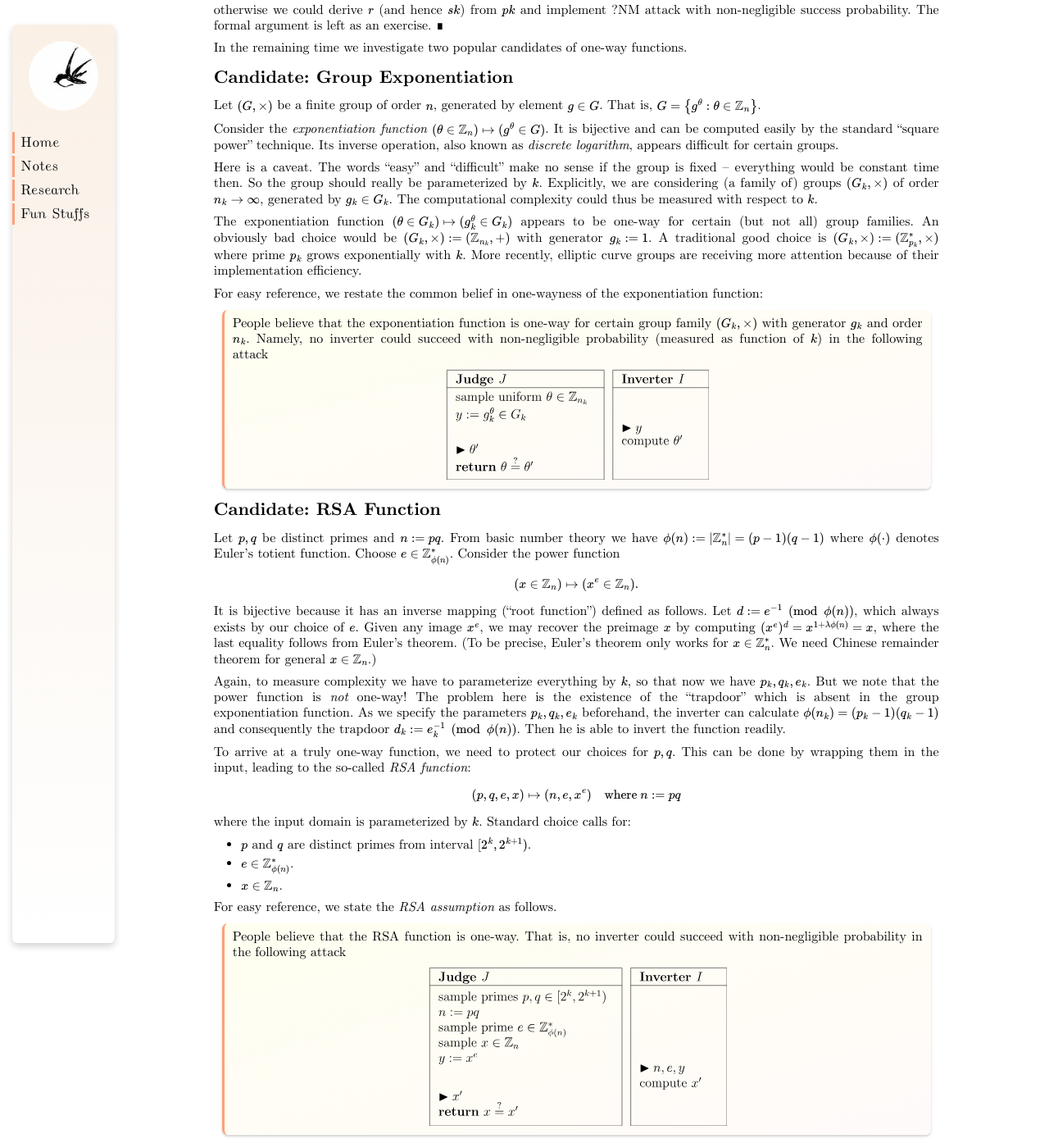
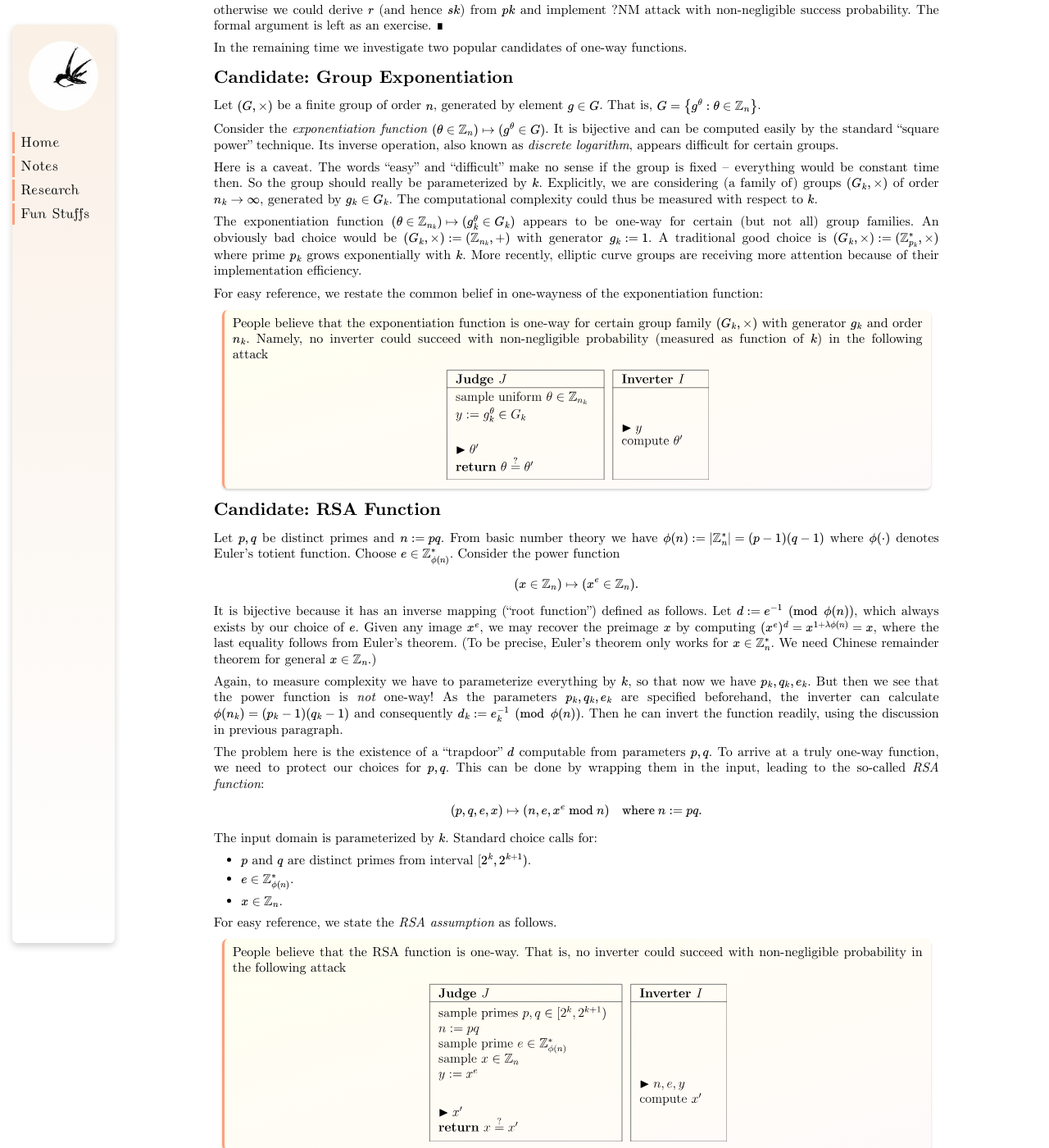
Before and after one commit to YanhengWang/yanhengwang.github.io, a Jekyll site: the page built from notes/signature/3.md, in a window 1280 px wide and 1400 px high, scrolled down 1393 px. Shown: the whole window at 82% size. Built offline with Jekyll 4.4.1, drawn with Linux system fonts in a browser that asks for light colours; some of the changed text lies outside the part shown.

Commit message:
signature: improve presentation

```diff
--- a/notes/signature/3.md
+++ b/notes/signature/3.md
@@ -66,7 +66,7 @@ Consider the *exponentiation function* $$(\theta \in \Int_n) \mapsto (g^\theta \
 
 Here is a caveat. The words "easy" and "difficult" make no sense if the group is fixed -- everything would be constant time then. So the group should really be parameterized by $$k$$. Explicitly, we are considering (a family of) groups $$(G_k,\times)$$ of order $$n_k \to \infty$$, generated by $$g_k \in G_k$$. The computational complexity could thus be measured with respect to $$k$$.
 
-The exponentiation function $$(\theta \in G_k) \mapsto (g_k^{\theta} \in G_k)$$ appears to be one-way for certain (but not all) group families. An obviously bad choice would be $$(G_k,\times) := (\Int_{n_k},+)$$ with generator $$g_k := 1$$. A traditional good choice is $$(G_k,\times) := (\Int_{p_k}^*, \times)$$ where prime $$p_k$$ grows exponentially with $$k$$. More recently, elliptic curve groups are receiving more attention because of their implementation efficiency.
+The exponentiation function $$(\theta \in \Int_{n_k}) \mapsto (g_k^{\theta} \in G_k)$$ appears to be one-way for certain (but not all) group families. An obviously bad choice would be $$(G_k,\times) := (\Int_{n_k},+)$$ with generator $$g_k := 1$$. A traditional good choice is $$(G_k,\times) := (\Int_{p_k}^*, \times)$$ where prime $$p_k$$ grows exponentially with $$k$$. More recently, elliptic curve groups are receiving more attention because of their implementation efficiency.
 
 For easy reference, we restate the common belief in one-wayness of the exponentiation function:
 
@@ -83,13 +83,13 @@ $$ (x \in \Int_n) \mapsto (x^e \in \Int_n). $$
 
 It is bijective because it has an inverse mapping ("root function") defined as follows. Let $$d := e^{-1} \pmod{\phi(n)}$$, which always exists by our choice of $$e$$. Given any image $$x^e$$, we may recover the preimage $$x$$ by computing $$(x^e)^d = x^{1 + \lambda \phi(n)} = x$$, where the last equality follows from Euler's theorem. (To be precise, Euler's theorem only works for $$x \in \Int_n^*$$. We need Chinese remainder theorem for general $$x \in \Int_n$$.)
 
-Again, to measure complexity we have to parameterize everything by $$k$$, so that now we have $$p_k, q_k, e_k$$. But we note that the power function is *not* one-way! The problem here is the existence of the "trapdoor" which is absent in the group exponentiation function. As we specify the parameters $$p_k, q_k, e_k$$ beforehand, the inverter can calculate $$\phi(n_k) = (p_k-1)(q_k-1)$$ and consequently the trapdoor $$d_k := e_k^{-1} \pmod{\phi(n)}$$. Then he is able to invert the function readily.
+Again, to measure complexity we have to parameterize everything by $$k$$, so that now we have $$p_k, q_k, e_k$$. But then we see that the power function is *not* one-way! As the parameters $$p_k, q_k, e_k$$ are specified beforehand, the inverter can calculate $$\phi(n_k) = (p_k-1)(q_k-1)$$ and consequently $$d_k := e_k^{-1} \pmod{\phi(n)}$$. Then he can invert the function readily, using the discussion in previous paragraph.
 
-To arrive at a truly one-way function, we need to protect our choices for $$p, q$$. This can be done by wrapping them in the input, leading to the so-called *RSA function*:
+The problem here is the existence of a "trapdoor" $$d$$ computable from parameters $$p, q$$. To arrive at a truly one-way function, we need to protect our choices for $$p, q$$. This can be done by wrapping them in the input, leading to the so-called *RSA function*:
 
-$$ (p, q, e, x) \mapsto (n, e, x^e) \quad \text{where } n := pq $$
+$$ (p, q, e, x) \mapsto (n, e, x^e \bmod n) \quad \text{where } n := pq. $$
 
-where the input domain is parameterized by $$k$$. Standard choice calls for:
+The input domain is parameterized by $$k$$. Standard choice calls for:
 
 - $$p$$ and $$q$$ are distinct primes from interval $$[2^k, 2^{k+1})$$.
 - $$e \in \Int_{\phi(n)}^*$$.
```
Also changed, not shown: other parts of notes/signature/3.md (+3 -3 lines), notes/signature/2.md (+10 -10 lines), notes/signature/4.md (+19 -24 lines), notes/signature/5.md (+5 -5 lines), notes/signature/9.md (+2 -2 lines), notes/signature/2-simulate.svg, notes/signature/4-RSA-scheme.svg, 2 other files.
